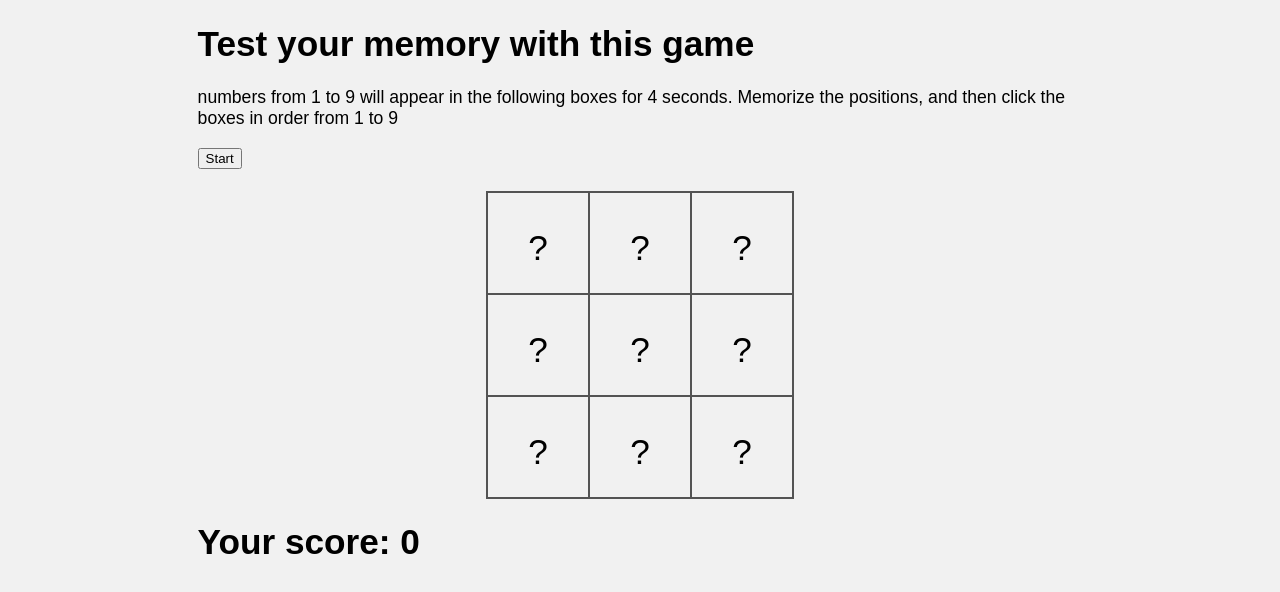
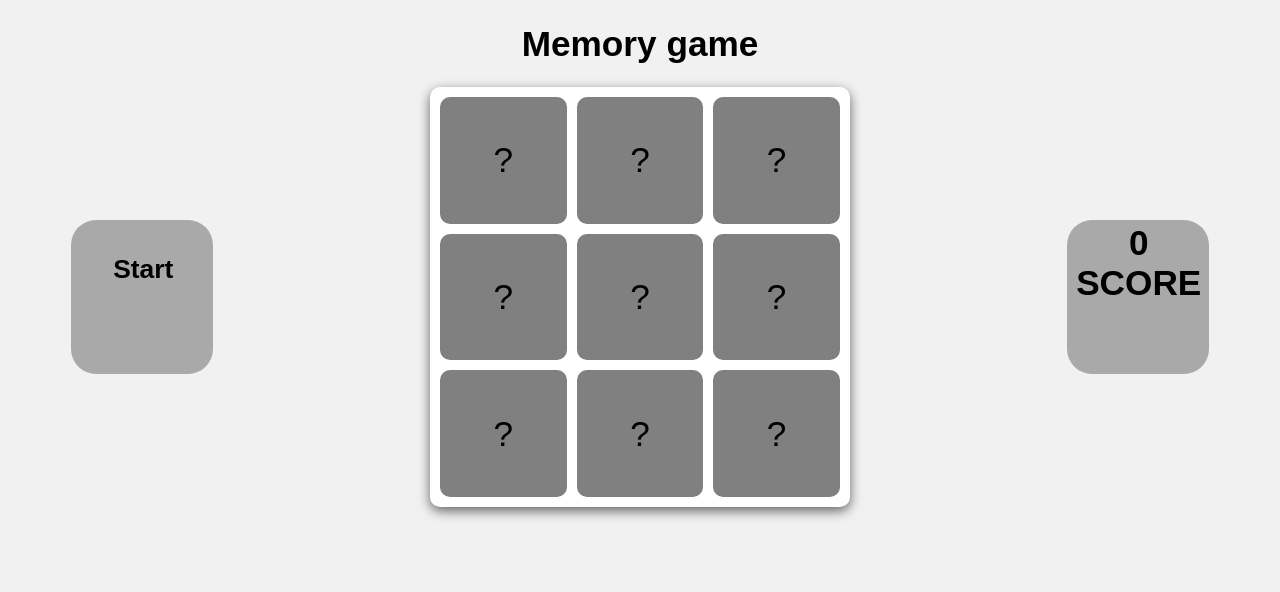
Before and after one commit to Farid-Abdullah/react-basic-projects, a React (Vite) app: page / in a window 1280 px wide. Shown: the top 592 px of the page. Built offline with nearby package versions, Linux system fonts and the light colour scheme.

Commit message:
second last commit before finalzing the memory game

```diff
--- a/src/basicProjects/MemoryGame/NumEdition.jsx
+++ b/src/basicProjects/MemoryGame/NumEdition.jsx
@@ -25,6 +25,23 @@ const NumEdition = () => {
     const [score,setScore] = useState(0);
 
     const latestAttempt = useRef('');
+
+    // for the buttons to get highlighted while playing
+    const [num1,setNum1] = useState('');
+    const [num2,setNum2] = useState('');
+    const [num3,setNum3] = useState('');
+
+    const [num4,setNum4] = useState('');
+    const [num5,setNum5] = useState('');
+    const [num6,setNum6] = useState('');
+
+    const [num7,setNum7] = useState('');
+    const [num8,setNum8] = useState('');
+    const [num9,setNum9] = useState('');
+
+    // **********************************************
+
+    const answer = '123456789';
 
       useEffect(() => {
         latestAttempt.current = attempt;
@@ -95,7 +112,7 @@ it is better than using sort() or tosorted method with math.random()*/
     }
 
     const showScore = (atmpt) => {
-        let answer = '123456789';
+
         let S = 0;
         console.log(atmpt,'from show score')
         for(let a = 0; a<atmpt.length; a++){
@@ -119,14 +136,15 @@ it is better than using sort() or tosorted method with math.random()*/
 
 
   return (
-    <div className='num-edition'>
-        <div className="game-message">
-        <h1>Test your memory with this game</h1>
-        <p>numbers from 1 to 9 will appear in the following boxes for 4 seconds. Memorize the positions, and then click the boxes in order from 1 to 9</p>
-        <button onClick={handleStart}>{!attemptStarted ? `Start`: ``}</button>
-         {attemptStarted ? <h2>{countdown}</h2>:<h2></h2>}
-        {attempt? <h1>Attempt:{attempt}</h1>: ``}
+    <div>
+        <h1 style={{textAlign:'center'}}>Memory game</h1>
+    <div className='main-div'>
+
+
+        <div className='countdown side-div'>
+         {attemptStarted ? <h2> <br/> {countdown}</h2>:<h2 className='strt-btn' onClick={handleStart}><br/>Start</h2>}
         </div>
+
 
         <div className='num-container'>
         <span onClick={() => handleScore(numArray[2])} className='rand-num'>{showNums ? <p>{numArray[2]}</p>:<p>?</p>}</span>
@@ -140,8 +158,11 @@ it is better than using sort() or tosorted method with math.random()*/
         <span onClick={() => handleScore(numArray[4])} className='rand-num'>{showNums ? <p>{numArray[4]}</p>:<p>?</p>}</span>
         </div>
 
-        {!attemptStarted? <h1>Your score: {score}</h1>:<h1></h1>}
-
+        <div className='score side-div'>
+        {!attemptStarted? <h1>{score}<br/>SCORE</h1>:<h1></h1>}
+        </div>
+    </div>
+    {attemptStarted? <h2>attempt:{attempt}</h2>:<h2></h2>}
     </div>
   )
 }
--- a/src/basicProjects/counter.css
+++ b/src/basicProjects/counter.css
@@ -396,38 +396,92 @@ img{
 
 /* MemoryGame styling: */
 
-/* NumEdition: */
-.num-edition{
-    width: 70%;
+
+.main-div{
     margin: auto;
+    width: 90%;
+    display: grid;
+    grid-template-columns: 1fr 6fr 1fr;
+    align-items: center;
+    justify-content: space-between;
+
 
 
 }
 .num-container{
-
+    width: 400px;
+    height: 400px;
     display: grid;
     grid-template-columns: repeat(3, 1fr);
-    width: fit-content;
-    height: fit-content;
+    grid-template-rows: repeat(3, 1fr);
+
+
+    padding: 10px;
     margin: auto;
     text-align: center;
-    border: 1px solid rgb(83, 83, 83);
+    gap: 10px;
+    background-color: white;
+
+    border-radius: 10px;
+
+       box-shadow:0px 4px 12px rgba(0, 0, 0, 0.592)
 
 
 
 }
 .rand-num{
 
-    width: 100px;
-    height: 100px;
-    border: 1px solid rgb(83, 83, 83);
+    background-color: grey;
     align-content: center;
-
+   border-radius: 10px;
     cursor: default;
     user-select: none;  /* so that I cursor thing don't appear when i click the text*/
     font-size: 2em;
+    transition: 0.2s;
+
+}
+.rand-num:hover{
+   background-color: rgb(170, 170, 170);
+
+   scale: 1.05;
+
 
 }
 .rand-num:active{
-   border: yellow;
+    scale: 0.98;
 }
+
+
+
+
+
+
+.side-div{
+
+    height: 150px;
+    background-color: darkgray;
+    border-radius: 25px;
+    text-align: center;
+    padding: 2px;
+
+
+
+}
+.side-div>*{
+    height: 100%;
+    width: 100%;
+    margin: 1px;
+    user-select: none;
+    border-radius: 25px;
+    text-align: center;
+
+
+
+}
+
+.strt-btn:hover{
+    scale: 1.1;
+    transition: 0.1s;
+
+    background-color: rgb(151, 151, 151);
+}
```
